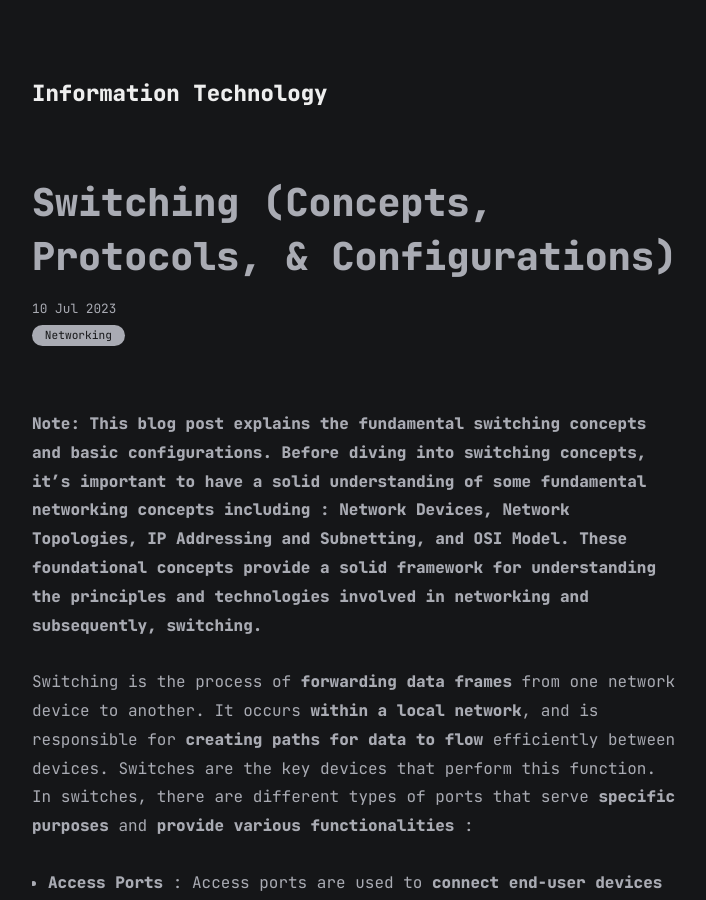
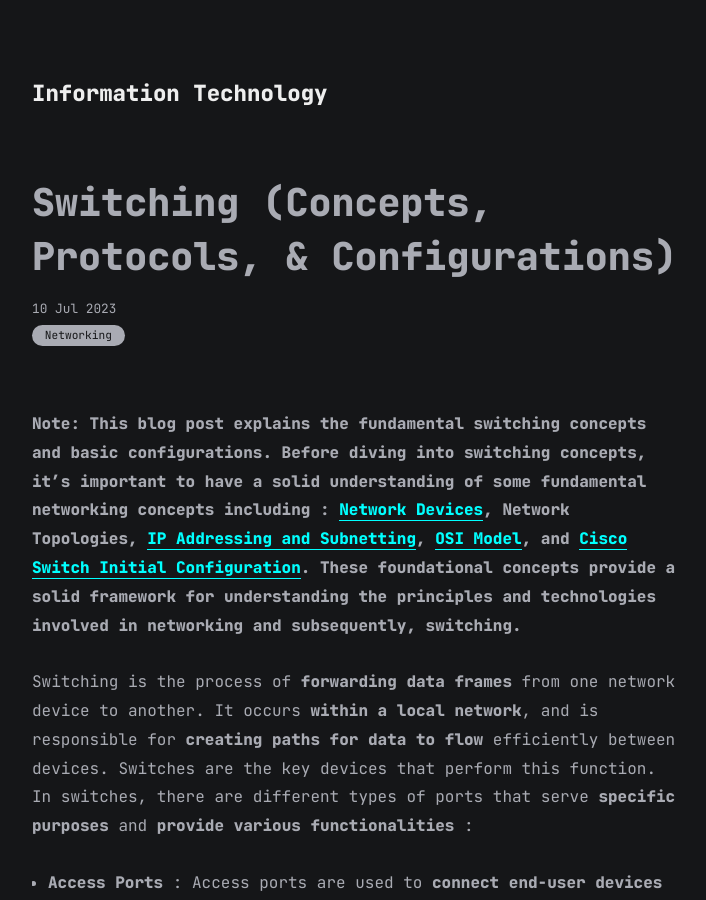
Before and after one commit to faridarif/faridarif.github.io, a Jekyll site: the page built from all_collections/_posts/2023-07-10-switching.md, in a window 1280 px wide and 900 px high. Shown: the whole window, without its empty margins (283-989 px from the left). Built offline with Jekyll 4.4.1, drawn with Linux system fonts in a browser that asks for light colours.

Commit message:
Update 2023-07-10-switching.md

```diff
--- a/all_collections/_posts/2023-07-10-switching.md
+++ b/all_collections/_posts/2023-07-10-switching.md
@@ -4,7 +4,7 @@ title: Switching (Concepts, Protocols, & Configurations)
 date: 2023-07-10
 categories: ["Networking"]
 ---
-**Note: This blog post explains the fundamental switching concepts and basic configurations. Before diving into switching concepts, it's important to have a solid understanding of some fundamental networking concepts including : Network Devices, Network Topologies, IP Addressing and Subnetting, and OSI Model. These foundational concepts provide a solid framework for understanding the principles and technologies involved in networking and subsequently, switching.**
+**Note: This blog post explains the fundamental switching concepts and basic configurations. Before diving into switching concepts, it's important to have a solid understanding of some fundamental networking concepts including : [Network Devices](https://faridarif.github.io/posts/Network-Devices/), Network Topologies, [IP Addressing and Subnetting](https://faridarif.github.io/posts/IP-addresses-subnet-masks/), [OSI Model](https://faridarif.github.io/posts/OSI-model/), and [Cisco Switch Initial Configuration](https://faridarif.github.io/posts/Basic-Cisco-Switch-and-Router-Configuration/). These foundational concepts provide a solid framework for understanding the principles and technologies involved in networking and subsequently, switching.**
 
 Switching is the process of **forwarding data frames** from one network device to another. It occurs **within a local network**, and is responsible for **creating paths for data to flow** efficiently between devices. Switches are the key devices that perform this function. In switches, there are different types of ports that serve **specific purposes** and **provide various functionalities** :
 - **Access Ports** : Access ports are used to **connect end-user devices** (such as computers, printers, or IP phones) to the switch. They belong to a specific VLAN and carry untagged traffic for that VLAN. The frames sent and received through access ports are not tagged with VLAN IDs.
```
